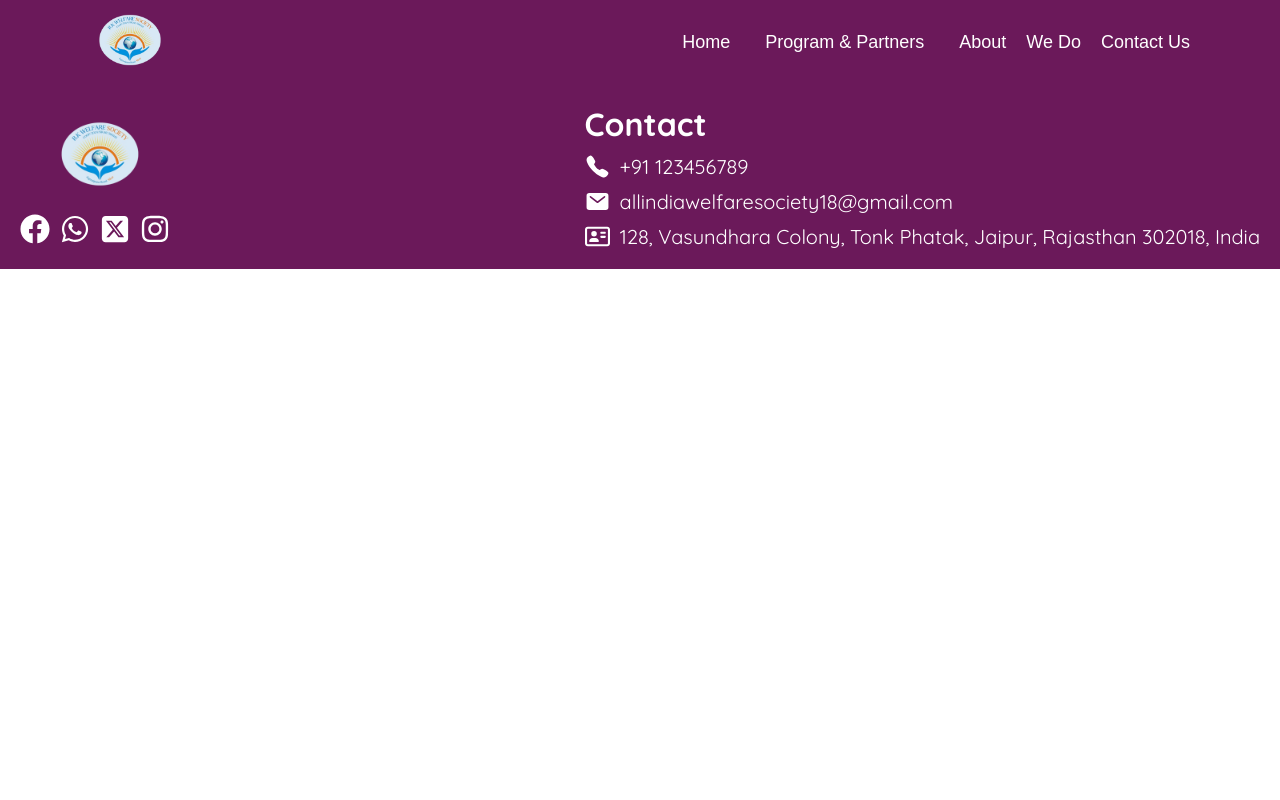
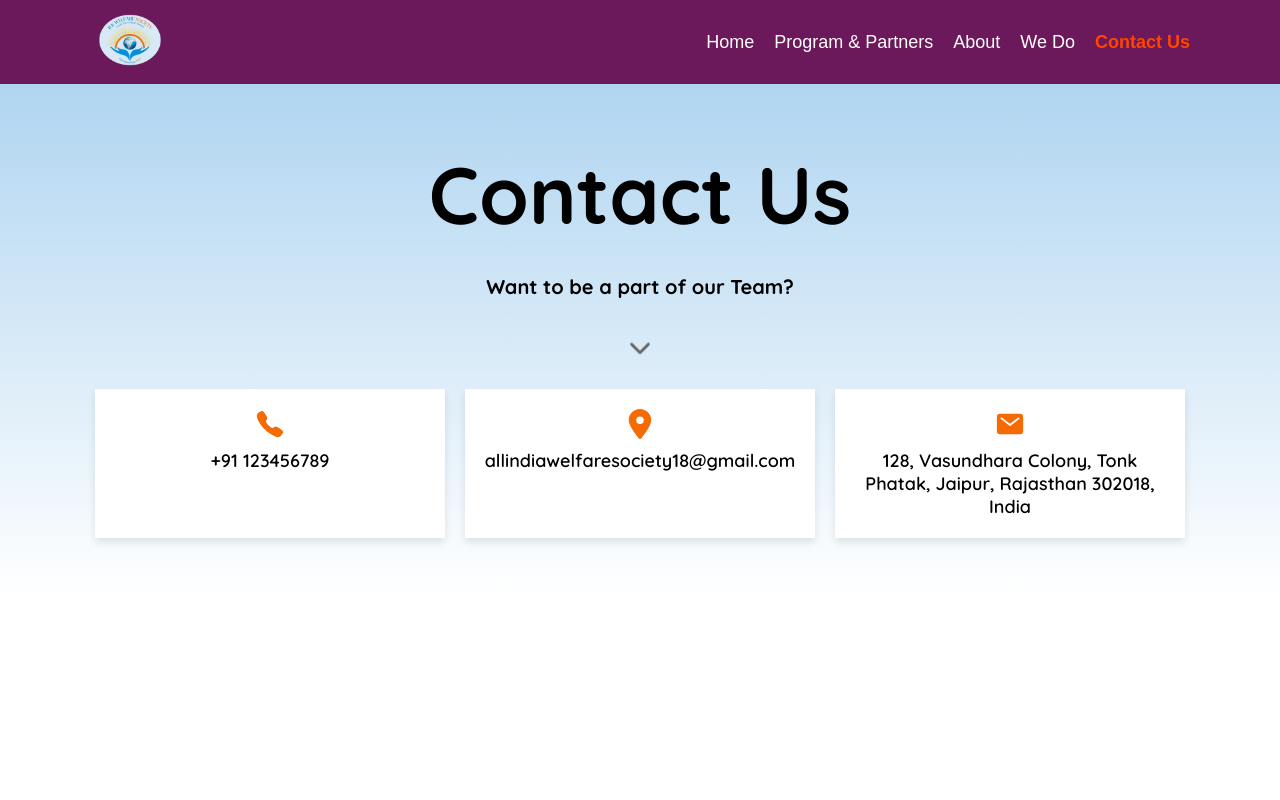
Before and after one commit to riteshgharti333/Assignment_website, a React (Vite) app: page /contact-us in a window 1280 px wide. Shown: the top 800 px of the page. Built offline with nearby package versions, Linux system fonts and the light colour scheme; a web font is replaced by a local one.

Commit message:
add contact page

```diff
--- a/src/App.jsx
+++ b/src/App.jsx
@@ -7,6 +7,7 @@ import AboutUs from "./pages/AboutUs/AboutUs";
 import ServiceOne from "./pages/Services/ServiceOne/ServiceOne";
 import ServiceTwo from "./pages/Services/ServiceTwo/ServiceTwo";
 import ServiceThree from "./pages/Services/ServiceThree/ServiceThree";
+import Contact from "./pages/Contact/Contact";
 
 function App() {
   return (
@@ -23,6 +24,8 @@ function App() {
           />
 
           <Route path="/youth-development" element={<ServiceThree />} />
+          <Route path="/contact-us" element={<Contact />} />
+
         </Routes>
         <Footer />
       </BrowserRouter>
--- a/src/components/Navbar/Navbar.jsx
+++ b/src/components/Navbar/Navbar.jsx
@@ -105,12 +105,15 @@ const Navbar = () => {
           We Do
         </span>
 
-        <span
-          className="nav-list"
-          onClick={() => scrollToSection("contactSection")}
-        >
-          Contact Us
-        </span>
+        <Link to="/contact-us">
+          <span
+            className={`nav-list ${
+              location.pathname === "/contact-us" ? "active" : ""
+            }`}
+          >
+            Contact Us
+          </span>
+        </Link>
       </div>
     </div>
   );
--- a/src/components/Navbar/Navbar.scss
+++ b/src/components/Navbar/Navbar.scss
@@ -31,7 +31,6 @@
     .nav-options {
       position: relative;
       cursor: pointer;
-      padding: 10px 15px;
       font-size: 18px;
       font-weight: 600;
       color: #fff;
@@ -43,7 +42,7 @@
 
       .services {
         position: absolute;
-        top: 100%;
+        top: 110%;
         left: -70px;
         background: #fff;
         width: 330px;
--- a/src/pages/AboutUs/AboutUs.jsx
+++ b/src/pages/AboutUs/AboutUs.jsx
@@ -6,8 +6,6 @@ import { IoEarthOutline } from "react-icons/io5";
 import { TiLeaf } from "react-icons/ti";
 import { FaRegSmile } from "react-icons/fa";
 import about_bottom_img from "../../assets/images/about-banner.webp";
-import empowring from "../../assets/images/empowring.webp";
-import first from "../../assets/images/first.webp";
 
 const AboutUs = () => {
   return (
--- /dev/null
+++ b/src/pages/Contact/Contact.jsx
@@ -0,0 +1,44 @@
+import './Contact.scss'
+import { IoIosArrowDown } from "react-icons/io";
+import { IoCall } from "react-icons/io5";
+import { FaLocationDot } from "react-icons/fa6";
+import { IoMail } from "react-icons/io5";
+
+
+const Contact = () => {
+  return (
+    <div className='contact'>
+       <div className="contact-title">
+      <h1>Contact Us</h1>
+       </div>
+
+       <div className="contact-desc">
+        <h4>Want to be a part of our Team?</h4>
+       </div>
+
+       <div className="down-arrow">
+        <IoIosArrowDown className='down-arrow-icon'/>
+       </div>
+
+       <div className="contact-card">
+
+        <div className="contact-card-info">
+          <IoCall  className='contact-card-info-icon'/>
+          <p>+91 123456789</p>
+        </div>
+
+        <div className="contact-card-info">
+          <FaLocationDot  className='contact-card-info-icon'/>
+          <p>allindiawelfaresociety18@gmail.com</p>
+        </div>
+
+        <div className="contact-card-info">
+          <IoMail  className='contact-card-info-icon'/>
+          <p>128, Vasundhara Colony, Tonk Phatak, Jaipur, Rajasthan 302018, India</p>
+        </div>
+       </div>
+    </div>
+  )
+}
+
+export default Contact
--- /dev/null
+++ b/src/pages/Contact/Contact.scss
@@ -0,0 +1,74 @@
+.contact {
+  height: 100vh;
+  margin-top: 60px;
+  .contact-title {
+    h1 {
+      text-align: center;
+      font-size: 80px;
+    }
+  }
+
+  .contact-desc {
+    margin-top: 30px;
+    h4 {
+      text-align: center;
+
+      font-size: 20px;
+    }
+  }
+
+  .down-arrow {
+    display: flex;
+    justify-content: center;
+    margin-top: 40px;
+    .down-arrow-icon {
+      font-size: 30px;
+      color: #666;
+      animation: arrowBounce 1.5s infinite ease-in-out;
+    }
+  }
+
+  @keyframes arrowBounce {
+    0%,
+    100% {
+      transform: translateY(0);
+    }
+    50% {
+      transform: translateY(-10px);
+    }
+  }
+
+  .contact-card {
+    display: flex;
+    justify-content: center;
+    gap: 20px;
+    margin-top: 20px;
+    .contact-card-info {
+      display: flex;
+      flex-direction: column;
+      align-items: center;
+      width: 100%;
+      max-width: 350px;
+      padding: 20px;
+      background: #fff;
+      box-shadow: 0px 4px 8px rgba(0, 0, 0, 0.1);
+      text-align: center;
+      transition: transform 0.3s ease-in-out;
+
+      &:hover {
+        transform: scale(1.04);
+      }
+
+      .contact-card-info-icon {
+        font-size: 30px;
+        color: #f56a01;
+      }
+
+      p {
+        margin-top: 10px;
+        font-weight: 600;
+        font-size: 18px;
+      }
+    }
+  }
+}
```
